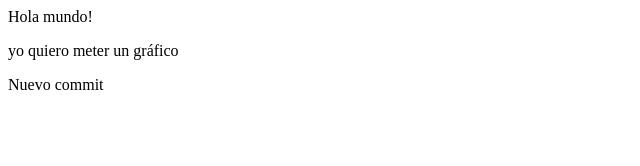
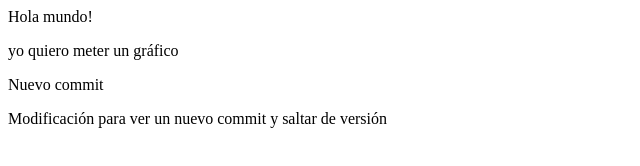
Before and after one commit to antoniomoratilla/TEST_CLASE, a plain HTML site: page index.html in a window 1280 px wide. Shown: the whole page, without its empty margins (0-640 px from the left). Drawn offline with Linux system fonts and the light colour scheme.

Commit message:
Prueba para ver varias versiones

```diff
--- a/index.html
+++ b/index.html
@@ -6,5 +6,6 @@
         <p>Hola mundo!</p>
         <p>yo quiero meter un gráfico</p>
         <p>Nuevo commit</p>
+        <p>Modificación para ver un nuevo commit y saltar de versión</p>
     </body>
 </hmtl>
```
